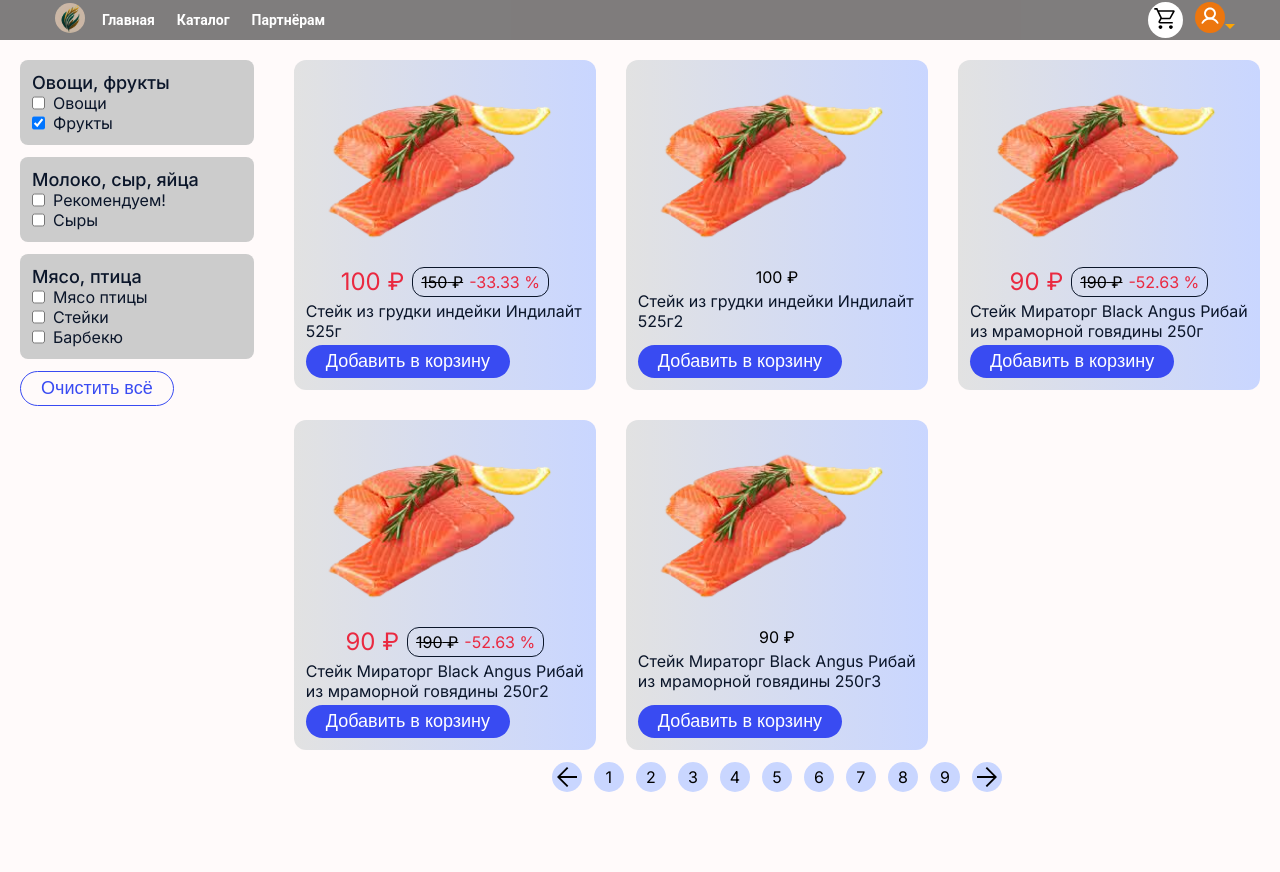
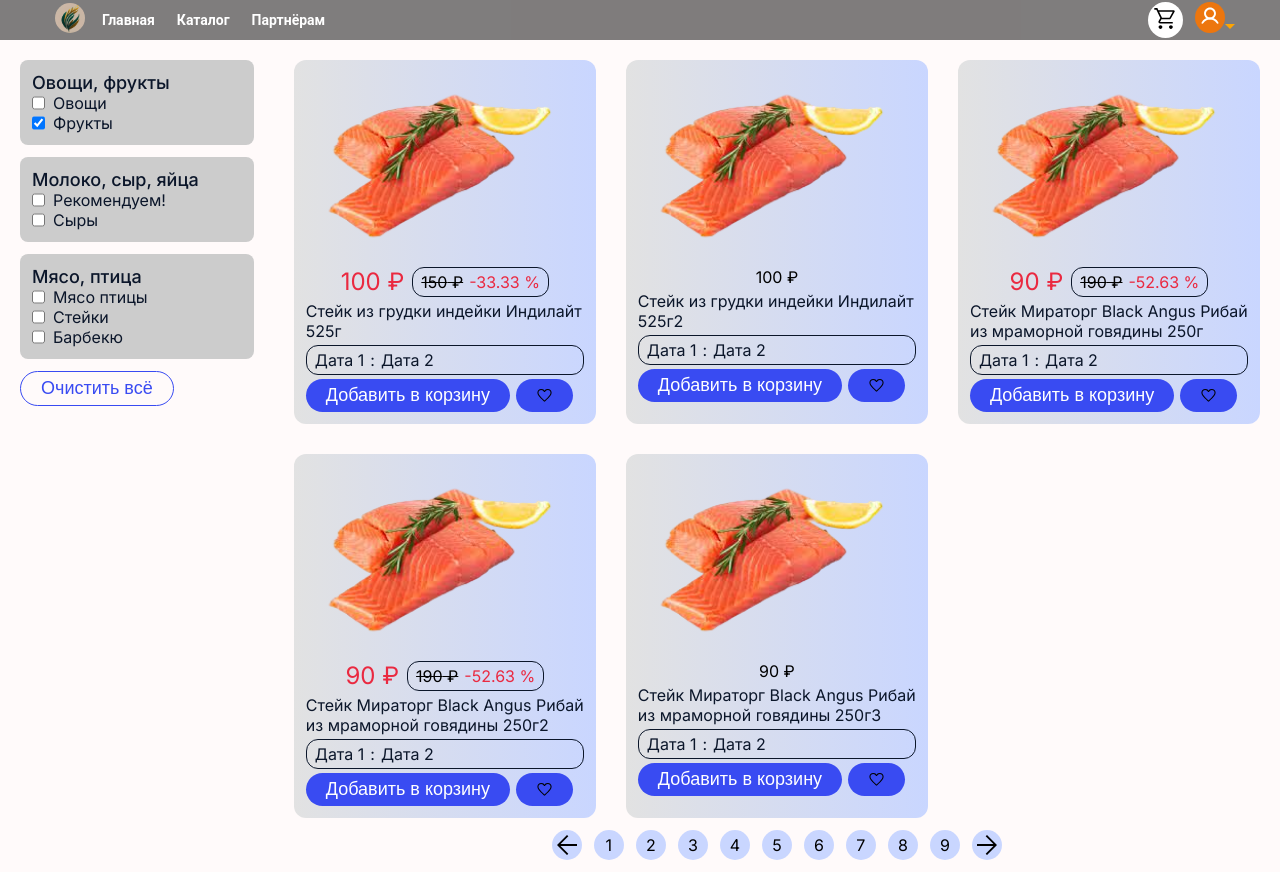
Before and after one commit to Ayra47/hackaton, a Next.js app: page /catalog in a window 1280 px wide. Before the commit the page ends 804 px from the top, so only its background shows below. Built offline with nearby package versions, Linux system fonts and the light colour scheme.

Commit message:
Final catalog

```diff
--- a/components/Catalog/CatalogItems/CatalogItems.jsx
+++ b/components/Catalog/CatalogItems/CatalogItems.jsx
@@ -50,8 +50,22 @@
                                 <div className={s["catalog__item-name"]}>
                                     {item.name}
                                 </div>
-                                <div style={{ marginTop: 'auto' }}>
-                                    <CreateButton color="blue" size='sm'>Добавить в корзину</CreateButton>
+
+                                <div className={s["catalog__item-block-price"]}>
+                                    <h id="dateHeading">Дата 1</h>
+                                    <h id="dateHeading">:</h>
+                                    <h id="dateHeading">Дата 2</h>
+                                </div>
+                                <div className={s["catalog__item-block-control"]}>
+
+                                    <div style={{ marginTop: 'auto' }}>
+                                        <CreateButton color="blue" size='sm'>Добавить в корзину</CreateButton>
+                                    </div>
+                                    <div style={{ marginTop: 'auto' }}>
+                                        <CreateButton className="catalog__item-button">
+                                            <img src="/svg/like/Heart.svg" alt="next" />
+                                        </CreateButton>
+                                    </div>
                                 </div>
                             </div>
                         );
--- a/components/Catalog/CatalogItems/CatalogItems.module.scss
+++ b/components/Catalog/CatalogItems/CatalogItems.module.scss
@@ -18,6 +18,16 @@
             align-items: center;
             border-radius: 12px;
             padding: 4px 8px;
+            flex-direction: row;
+            gap:6px
+        }
+        &-button{
+
+
+        }
+
+        &-block-control {
+            display: flex;
             flex-direction: row;
             gap:6px
         }
--- a/components/Catalog/Filter/Filter.jsx
+++ b/components/Catalog/Filter/Filter.jsx
@@ -7,7 +7,6 @@
 
 export default function Filter(props) {
     const [checkboxBlock, setCheckboxBlock] = useState(false);
-
     const filter = () => {
         var list = [];
         for (var key in props.filter) {
```
Also changed, not shown: public/svg/like/Heart.svg (added).
